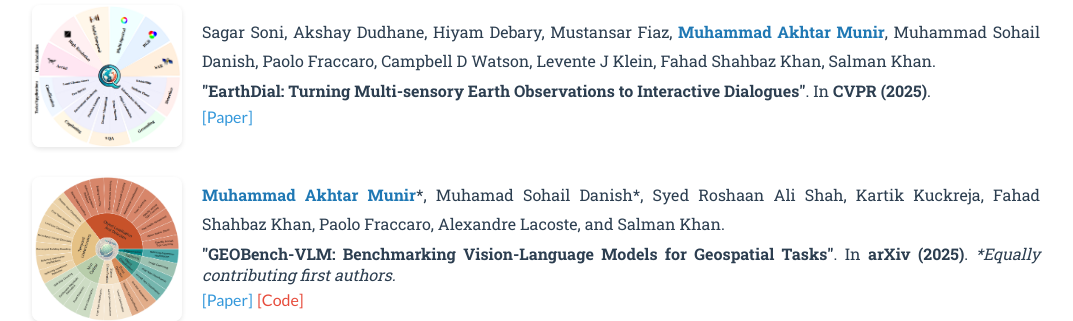
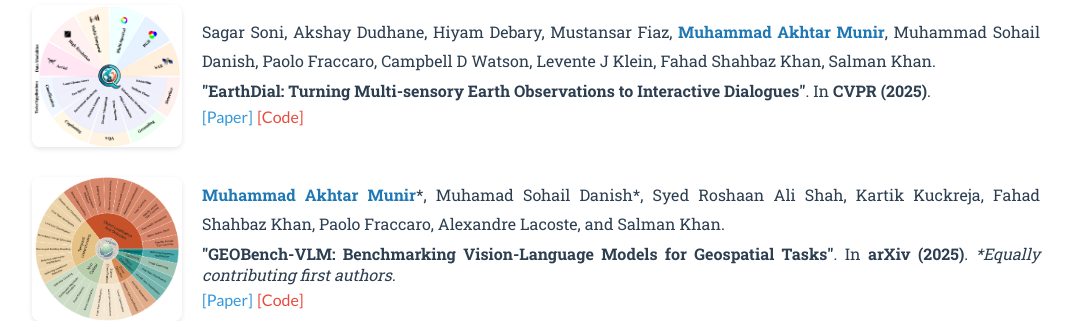
Before and after one commit to akhtarvision/akhtarvision.github.io, a Jekyll site: the page built from index.html, in a window 1280 px wide and 900 px high, scrolled down 561 px. Shown: the part 153-474 px from the top of the window, without its empty margins (104-1177 px from the left). Built offline with Jekyll 4.4.1, drawn with Linux system fonts in a browser that asks for light colours.

Commit message:
Update index.html

```diff
--- a/index.html
+++ b/index.html
@@ -103,6 +103,7 @@ title: Akhtar, CV & ML
                     </p>
                     <p style="margin: 5px 0;">
                         <a href="https://arxiv.org/pdf/2412.15190" style="font-family: 'Lato', sans-serif; text-decoration: none; color: #3498db;">[Paper]</a>
+                        <a href="https://huggingface.co/akshaydudhane/EarthDial_4B_RGB/tree/main" style="font-family: 'Lato', sans-serif; text-decoration: none; color: #e74c3c;">[Code]</a>
                     </p>
                 </div>
             </li>
```
